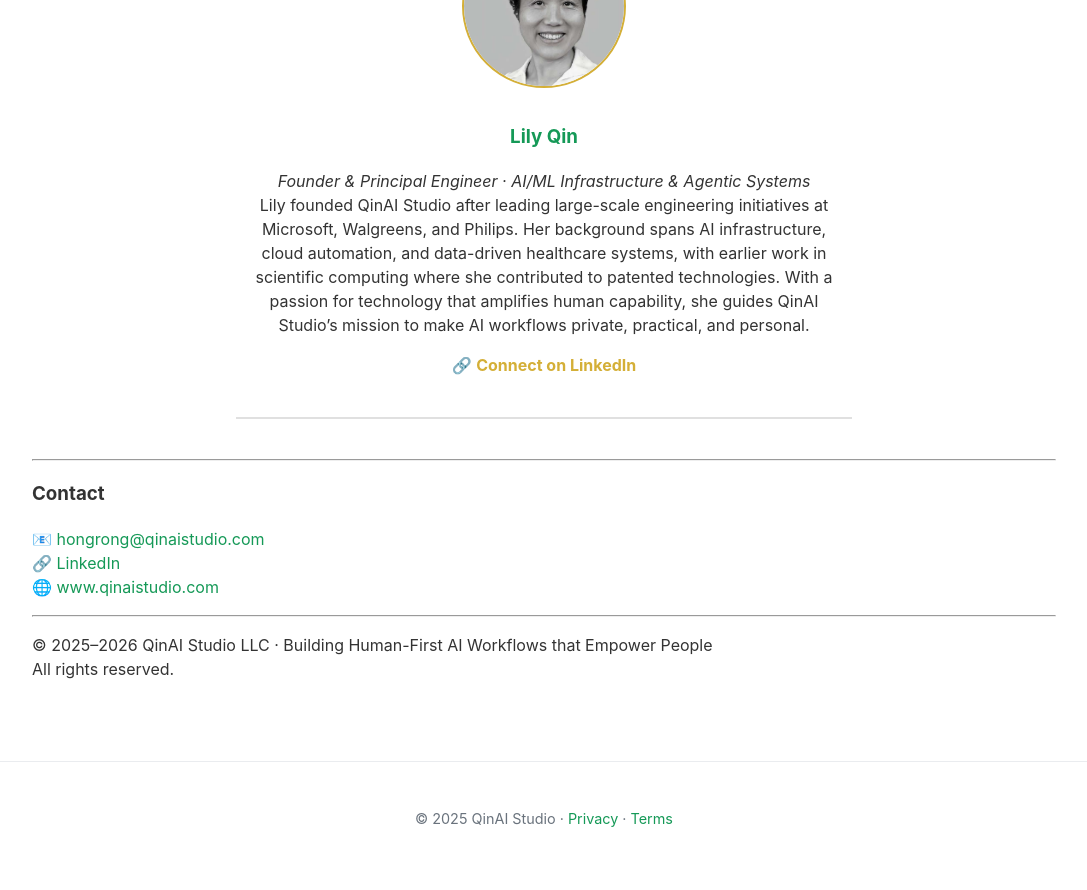
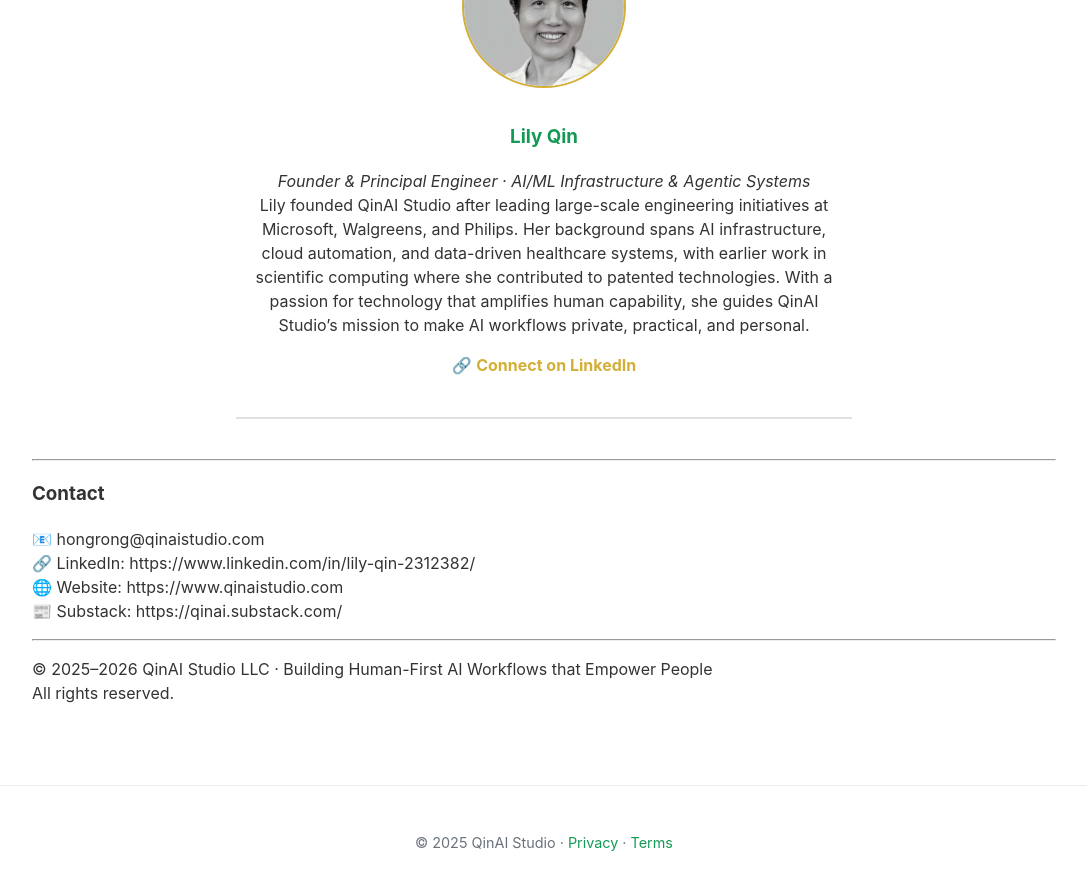
Before and after one commit to LilyQin19/qinaistudio.github.io, a Jekyll site: the page built from index.md, in a window 1280 px wide and 900 px high, scrolled down 1159 px. Shown: the top 890 px of the window, without its empty margins (96-1183 px from the left). Built offline with Jekyll 4.4.1, drawn with Linux system fonts in a browser that asks for light colours; our own code applies the rules of GitHub Pages for plain Markdown files.

Commit message:
Revise contact section with new formatting and links
Updated contact information format and added Substack link.

```diff
--- a/index.md
+++ b/index.md
@@ -66,9 +66,10 @@ We believe that the real moat in AI lies in execution, tooling, and data integri
 
 
 ### **Contact**
-📧 [hongrong@qinaistudio.com](mailto:hongrong@qinaistudio.com)
-🔗 [LinkedIn](https://www.linkedin.com/in/lily-qin-2312382/)
-🌐 [www.qinaistudio.com](https://www.qinaistudio.com)
+📧 hongrong@qinaistudio.com
+🔗 LinkedIn: https://www.linkedin.com/in/lily-qin-2312382/
+🌐 Website: https://www.qinaistudio.com
+📰 Substack: https://qinai.substack.com/
 
 ---
 
```
